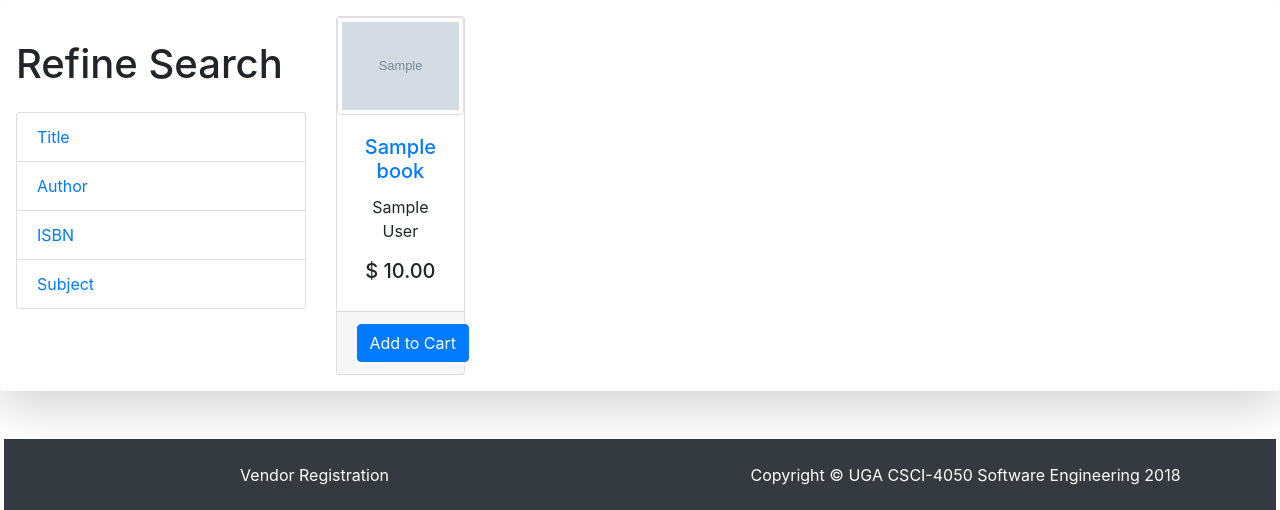
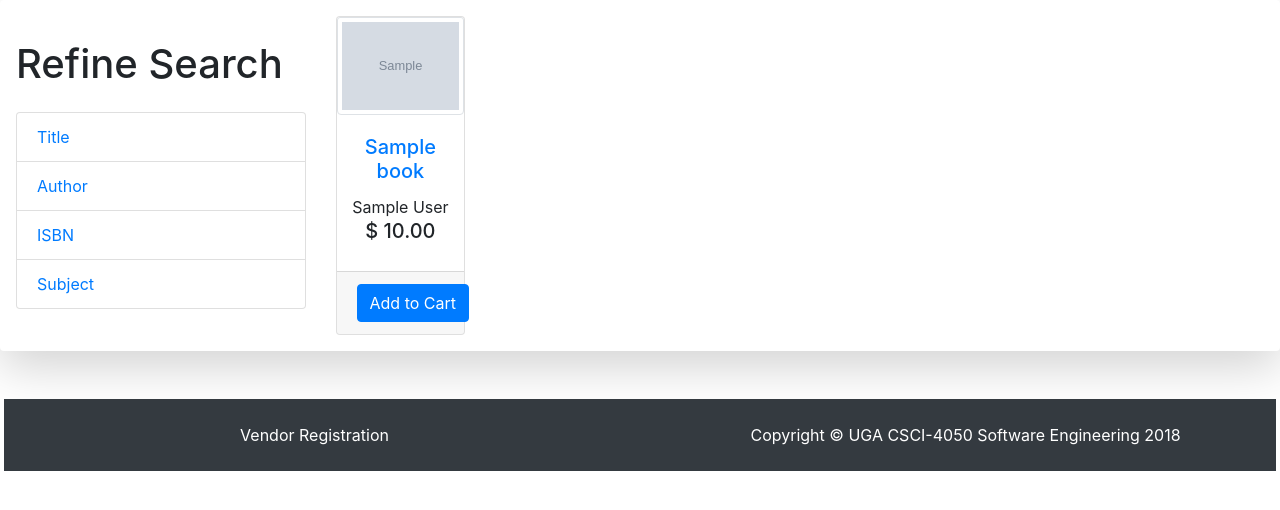
Before and after one commit to BashfulBandit/booerds, a Django app: page /book/ in a window 1280 px wide. Shown: the part 56-566 px from the top of the page. Run offline with Django 3.2, Linux system fonts and the light colour scheme; tables that the repository leaves empty hold one stand-in row (values such as "Sample post"); grey boxes marked "Sample" are stand-in pictures; some libraries are stand-ins or nearby versions.

Commit message:
Trying to make all book cards on list page the same size.

```diff
--- a/book/templates/book/list.html
+++ b/book/templates/book/list.html
@@ -26,11 +26,17 @@
             <a href="{{ book.get_absolute_url }}"><img class="card-img-top img-thumbnail" src="{{ book.image.url }}" alt="{{ book.title }}"></a>
           {% endif %}
           <div class="card-body text-center">
-            <h5 class="card-title">
-              <a href="{{ book.get_absolute_url }}">{{ book.title }}</a>
-            </h5>
-            <p class="card-text">{{ book.author }}</p>
-            <h5>$ {{ book.sale_price }}</h5>
+            <div class="row justify-content-center">
+              <h5 class="card-title">
+                <a href="{{ book.get_absolute_url }}">{{ book.title }}</a>
+              </h5>
+            </div>
+            <div class="row justify-content-center">
+              <p class="card-text">{{ book.author }}</p>
+            </div>
+            <div class="row justify-content-center">
+              <h5>$ {{ book.sale_price }}</h5>
+            </div>
           </div>
           <div class="card-footer text-center">
             <a href="{{ book.add_to_cart_url }}" class="btn btn-primary">Add to Cart</a>
```
